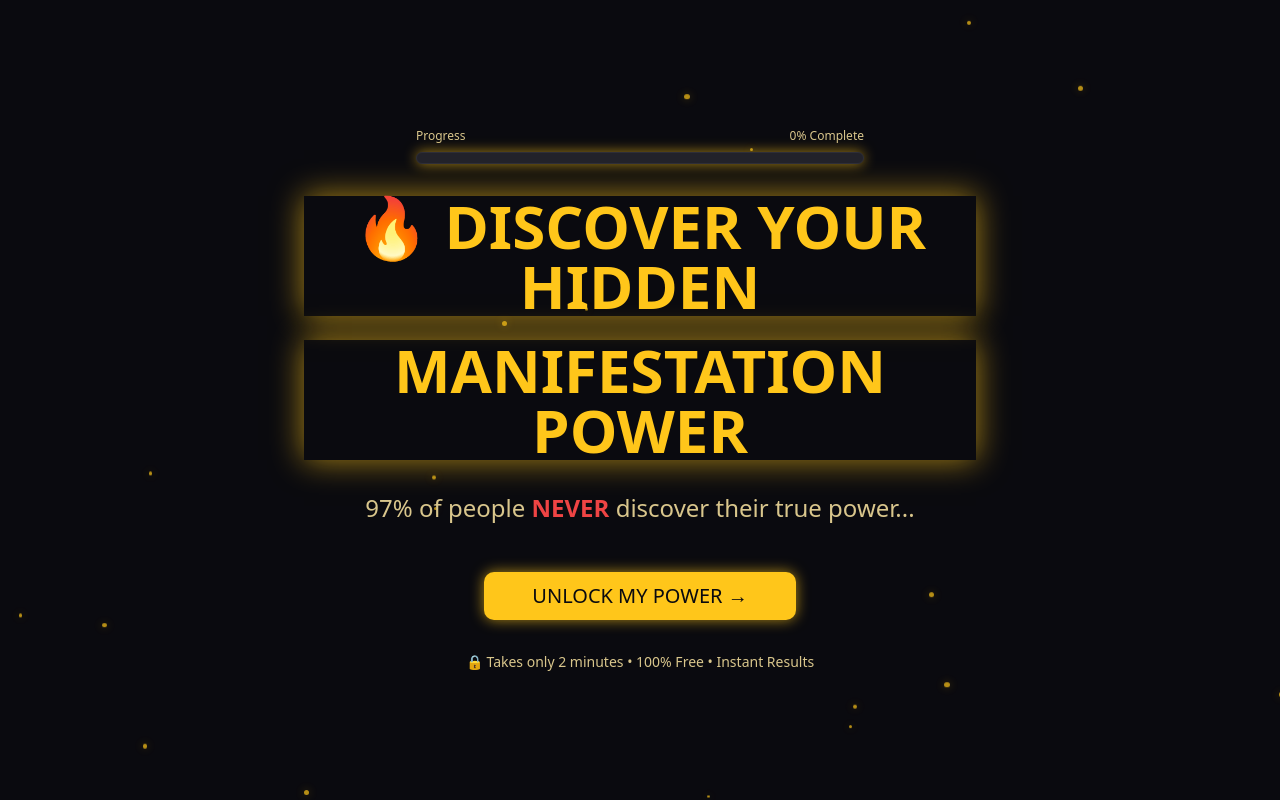
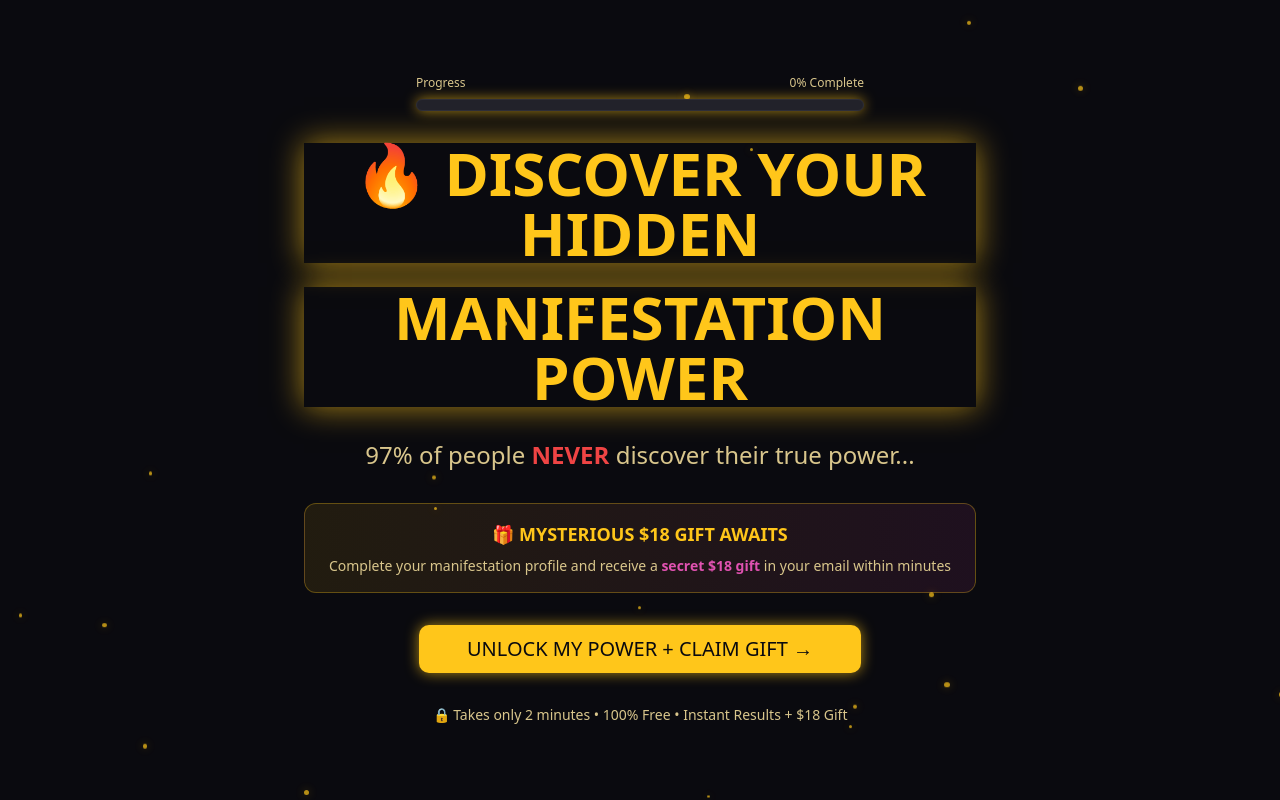
Before and after one commit to cerebralawakening69/joy-manifest, a React (Vite) app: page / in a window 1280 px wide. Built offline with nearby package versions, Linux system fonts and the light colour scheme.

Commit message:
Add gift mention to first screen
Mention the mysterious gift on the first screen to encourage user action.

```diff
--- a/src/components/quiz/QuizHookScreen.tsx
+++ b/src/components/quiz/QuizHookScreen.tsx
@@ -23,20 +23,27 @@ export const QuizHookScreen = ({ onStart }: QuizHookScreenProps) => {
           </h1>
         </div>
 
-        <p className="text-xl md:text-2xl text-muted-foreground mb-12 animate-fade-in" style={{ animationDelay: '0.3s' }}>
+        <p className="text-xl md:text-2xl text-muted-foreground mb-8 animate-fade-in" style={{ animationDelay: '0.3s' }}>
           97% of people <span className="text-destructive font-bold">NEVER</span> discover their true power...
         </p>
+
+        <div className="mb-8 p-4 bg-gradient-to-r from-golden/10 to-energy-pink/10 border border-golden/30 rounded-lg animate-fade-in" style={{ animationDelay: '0.4s' }}>
+          <div className="text-lg font-bold text-golden mb-2">🎁 MYSTERIOUS $18 GIFT AWAITS</div>
+          <div className="text-sm text-muted-foreground">
+            Complete your manifestation profile and receive a <span className="text-energy-pink font-semibold">secret $18 gift</span> in your email within minutes
+          </div>
+        </div>
 
         <Button
           onClick={onStart}
           size="lg"
-          className="text-xl px-12 py-6 animate-pulse-glow text-primary-foreground bg-primary hover:bg-primary/90 transition-all duration-300 transform hover:scale-105"
+          className="text-xl px-12 py-6 animate-pulse-glow text-primary-foreground bg-primary hover:bg-primary/90 transition-all duration-300 transform hover:scale-105 mb-8"
         >
-          UNLOCK MY POWER →
+          UNLOCK MY POWER + CLAIM GIFT →
         </Button>
 
-        <div className="mt-8 text-sm text-muted-foreground animate-fade-in" style={{ animationDelay: '0.6s' }}>
-          🔒 Takes only 2 minutes • 100% Free • Instant Results
+        <div className="text-sm text-muted-foreground animate-fade-in" style={{ animationDelay: '0.6s' }}>
+          🔒 Takes only 2 minutes • 100% Free • Instant Results + $18 Gift
         </div>
       </div>
     </div>
```
